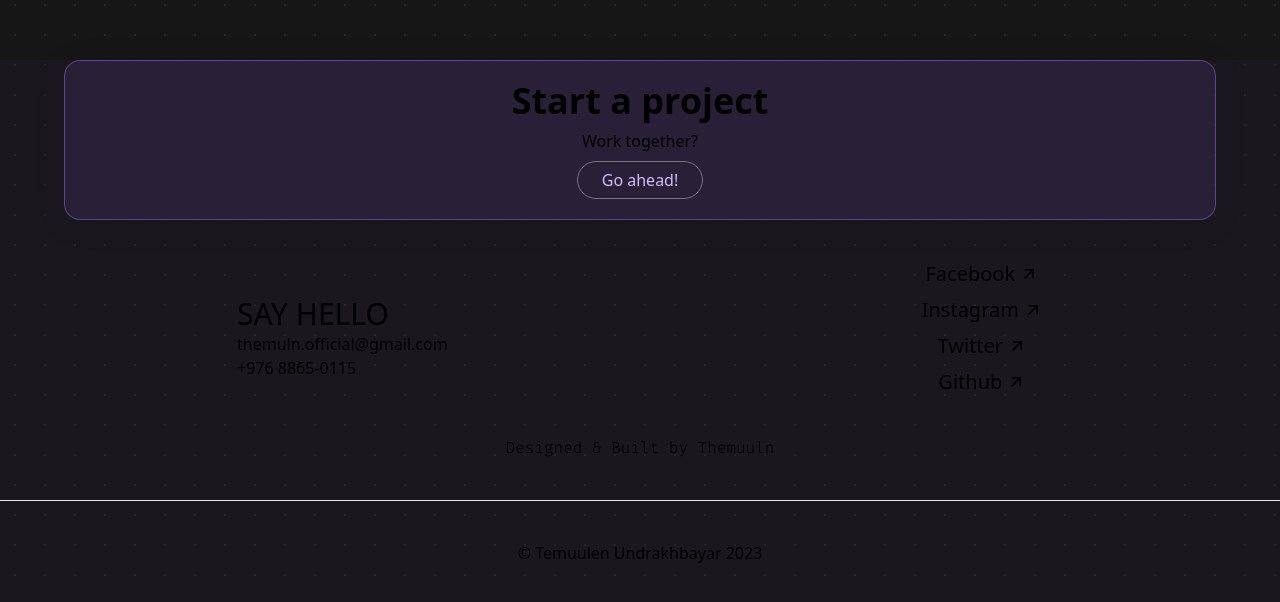
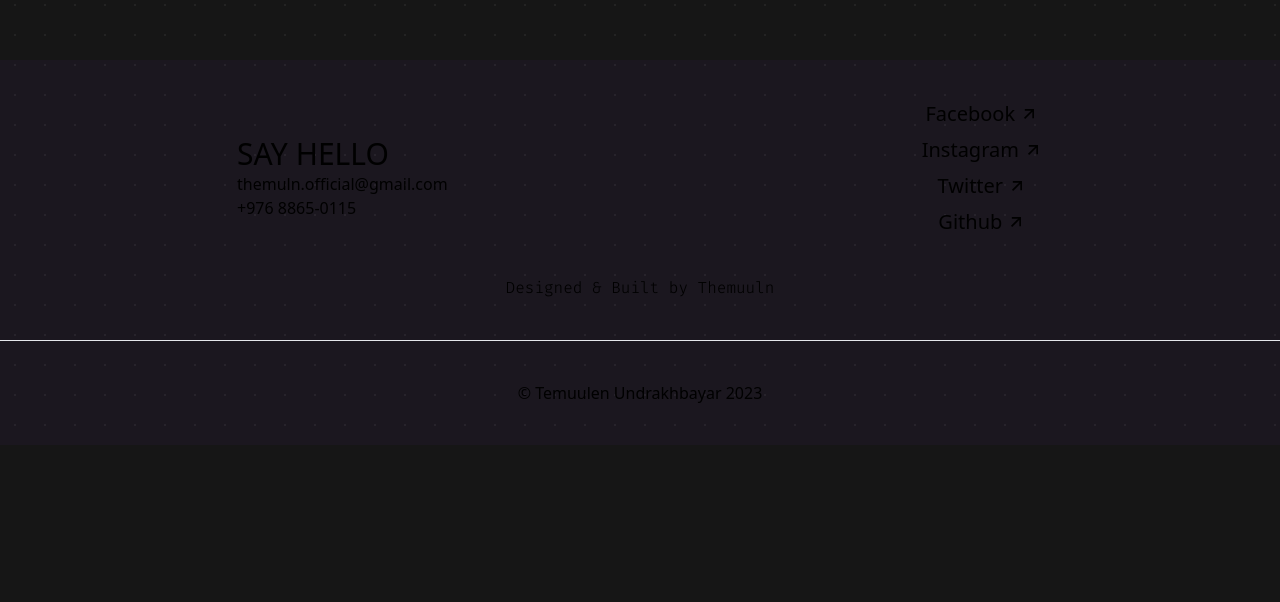
Before and after one commit to themuuln/final-portfolio, a Next.js app: page / in a window 1280 px wide. Shown: the part 4900-5502 px from the top of the page. After the commit the page ends 5345 px from the top, so only its background shows below. Built offline with nearby package versions, Linux system fonts and the light colour scheme; a web font is replaced by a local one.

Commit message:
ui: footer height adjusted

```diff
--- a/components/footer/FooterSection.tsx
+++ b/components/footer/FooterSection.tsx
@@ -1,21 +1,17 @@
 "use client";
 import { IconContext } from "react-icons";
 import FooterMain from "./FooterMain";
-import FooterStartSection from "./FooterStartSection";
 
 const FooterSection = () => {
   return (
-    <div
-      id="footer"
-      className="flex flex-col justify-end pt-20 h-fit snap-center"
-    >
+    <section id="footer" className="flex h-fit flex-col justify-end pt-20">
       <footer className="text-brand_main-500 bg-brand_bg-600/5">
         <IconContext.Provider value={{ size: "1em" }}>
-          <FooterStartSection />
+          {/* <FooterStartSection /> */}
           <FooterMain />
         </IconContext.Provider>
       </footer>
-    </div>
+    </section>
   );
 };
 
```
